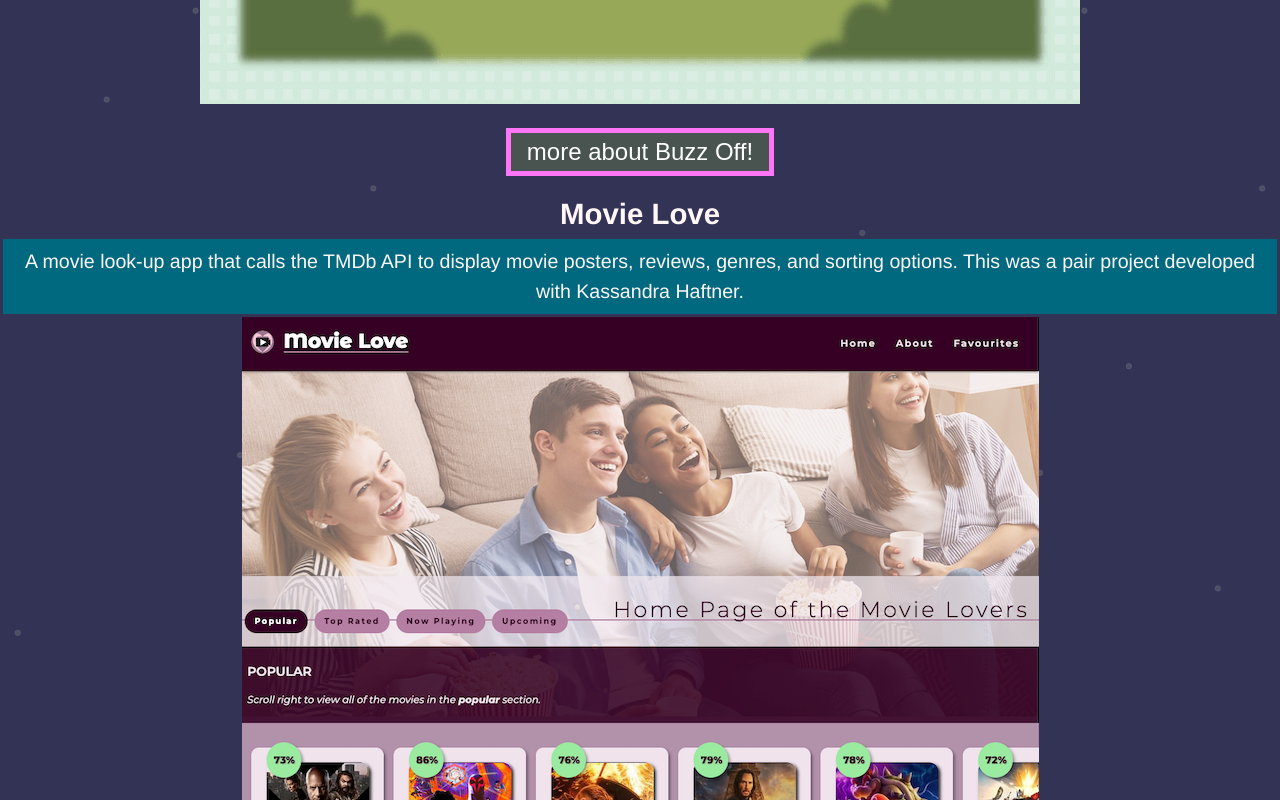
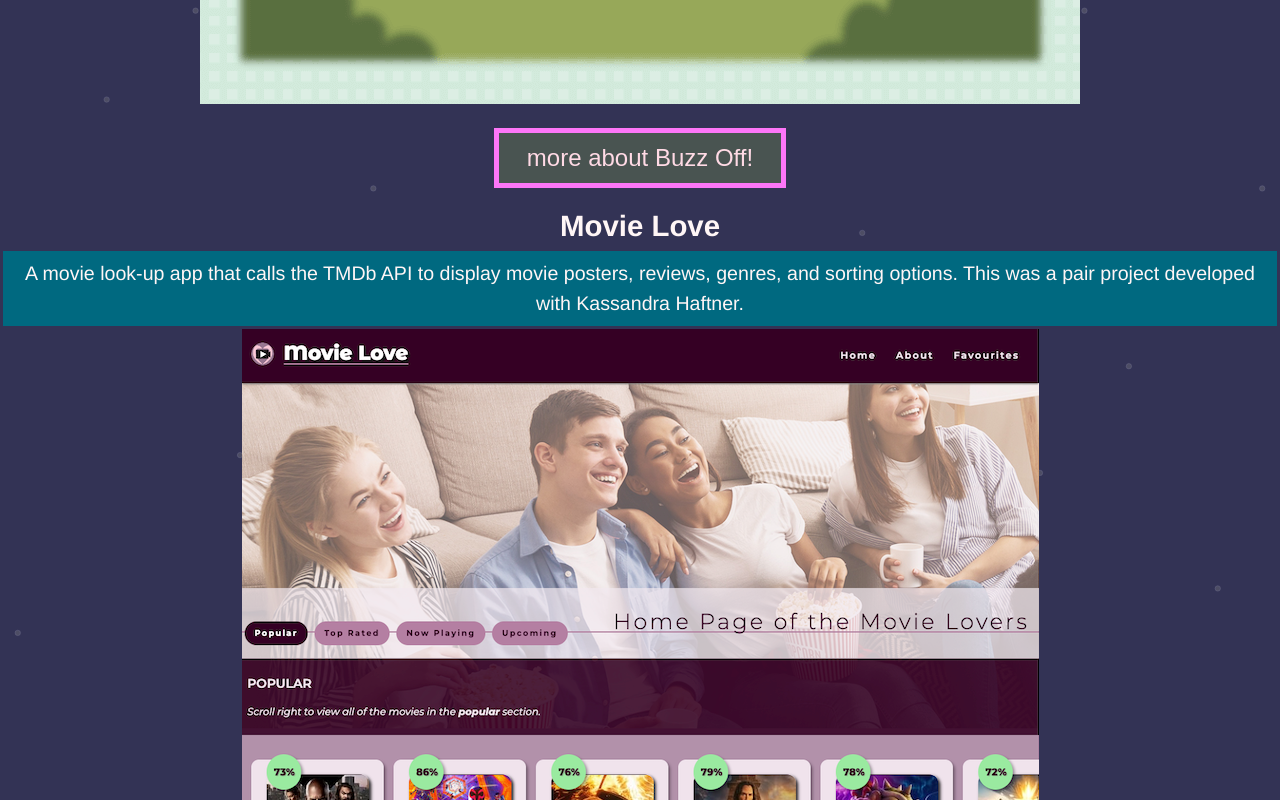
Before and after one commit to manytrout/portfolio-amy, a React (Create React App) app: page / in a window 1280 px wide. Shown: the part 1080-1880 px from the top of the page. Built offline with nearby package versions, Linux system fonts and the light colour scheme; a web font is replaced by a local one.

Commit message:
got Link working. learned AGAIN to check props properly. removed unused imports, old comments, and commented out handleClick testing from CTA

```diff
--- a/src/App.js
+++ b/src/App.js
@@ -6,8 +6,6 @@
 import PageHome from "./pages/PageHome";
 import PageAbout from "./pages/PageAbout";
 import Footer from "./components/Footer";
-import Project from "./components/Project";
-import PageProjects from "./pages/PageProjects";
 import MainNav from "./components/MainNav";
 import PageProject from "./pages/PageProject";
 import PageNotFound from "./pages/PageNotFound";
--- a/src/components/CallToAction.js
+++ b/src/components/CallToAction.js
@@ -1,18 +1,18 @@
-import {useState} from "react";
-import Tile from "../components/Tile";
-import PageProject from "../pages/PageProject";
 import {Link, Navigate, useParams} from "react-router-dom";
 
+
 function CallToAction(props) {
-	function handleClick() {
-		let message = "click handled";
-		console.log(props.variableText);
-		// <PageProject />
-	}
+	// function handleClick() {
+	// 	let message = "click handled";
+	// 	console.log(props.hardText);
+	// 	// <PageProject />
+	// }
 	return (
 		<div className="buttonContainer">
-			<button typeof="button" className="ctaButton" onClick={handleClick}>
-				{props.hardText} {props.variableText}
+			<button typeof="button" className="ctaButton" >
+				{/* TO DO: remove all handleClick stuff once I'm fully done testing. */}
+			{/* // onClick={handleClick} > */}
+				<Link to={props.slug}>{props.hardText} {props.variableText}</Link>
 			</button>
 		</div>
 	);
--- a/src/components/Project.js
+++ b/src/components/Project.js
@@ -1,3 +1,4 @@
+import PageHome from "../pages/PageHome";
 import CallToAction from "./CallToAction";
 
 function Project({
@@ -17,8 +18,8 @@
 				src={titleImage}
 				alt={titleImageAltText}
 			/>
-
-			<CallToAction hardText="shrimp" variableText={title} />
+			{/* TO DO: fix slug so it doesn't bring me to the bottom of the home page */}
+			<CallToAction slug="/" hardText="more info about " variableText={title} />
 		</div>
 	);
 }
--- a/src/components/Tile.js
+++ b/src/components/Tile.js
@@ -18,7 +18,7 @@
 				src={titleImage}
 				alt={titleImageAltText}
 			/>
-			<CallToAction hardText="more about" variableText={title} />
+			<CallToAction slug={slug} hardText="more about" variableText={title} />
 		</div>
 	);
 }
```
